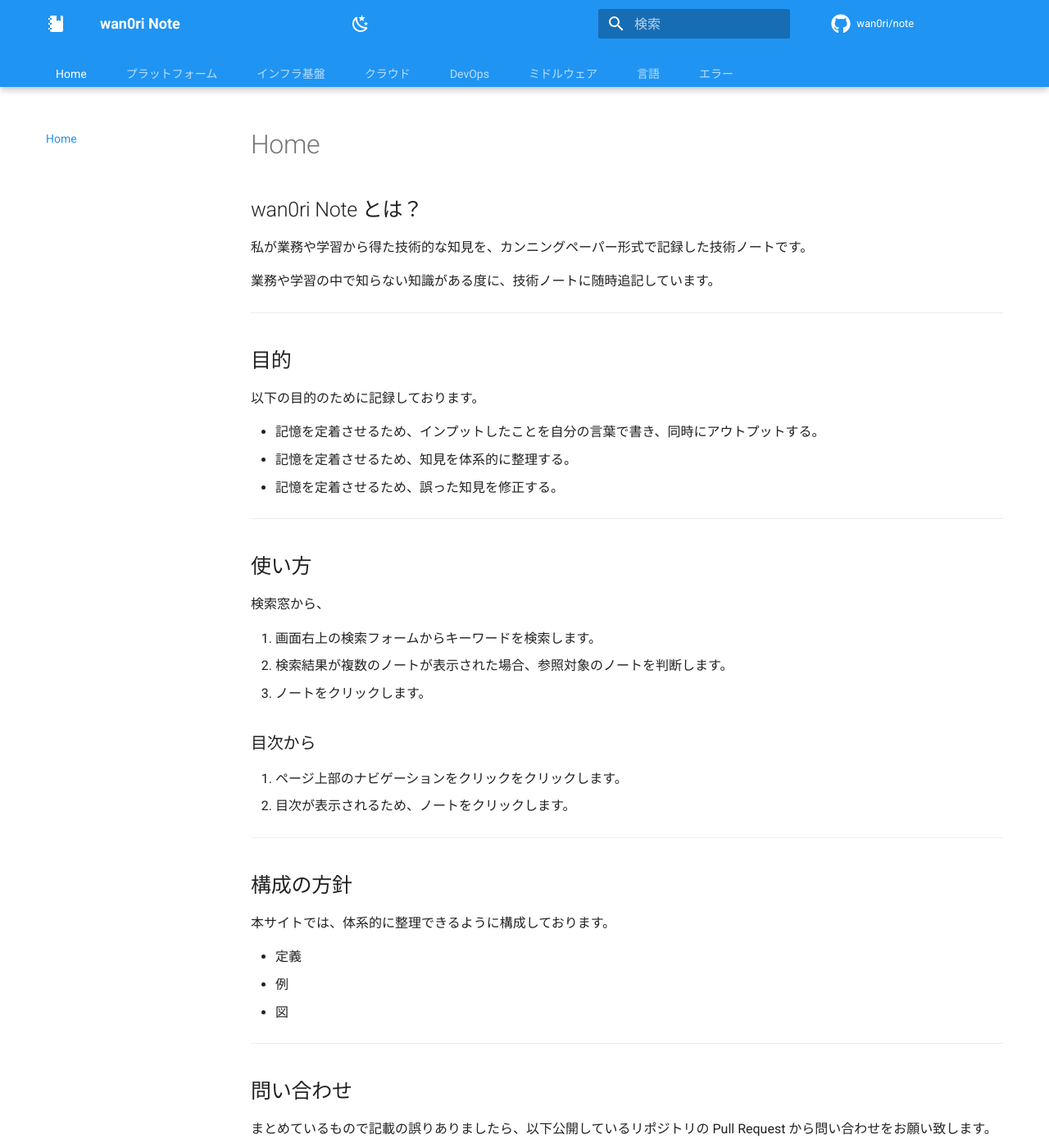
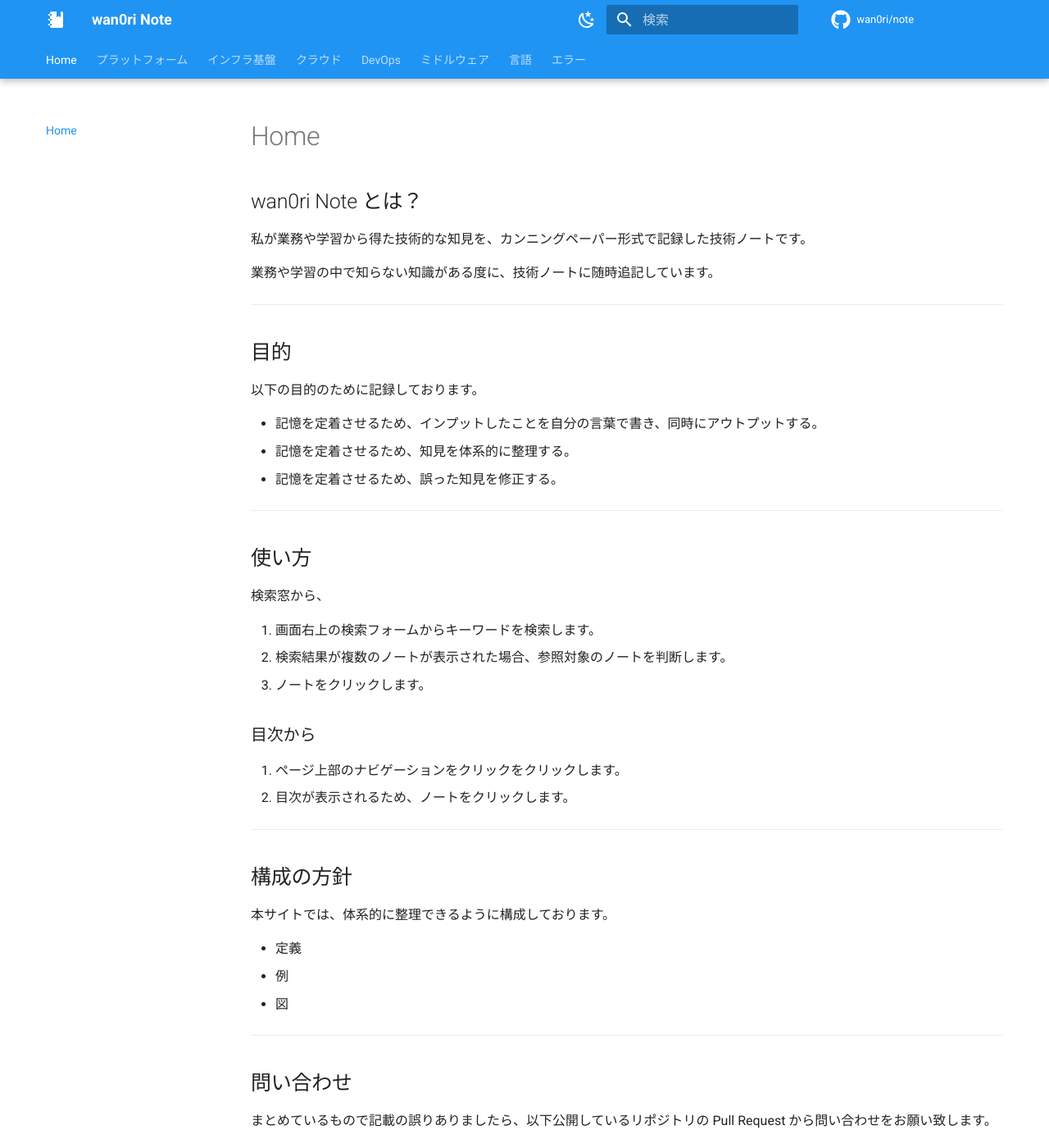
Before and after one commit to wan0ri/note, an MkDocs documentation site: the page built from docs/index.md, in a window 1280 px wide and 1400 px high. Shown: the whole window at 82% size. Built offline with MkDocs 1.6.1 and Material for MkDocs 9.7.7, drawn with Linux system fonts in a browser that asks for light colours; comment, search, counter and statistics services are not loaded.

Commit message:
feat: ヘッダー関連のカスタマイズを撤回し、デフォルトの構造に戻す

```diff
--- a/docs/stylesheets/extra.css
+++ b/docs/stylesheets/extra.css
@@ -20,38 +20,4 @@
 }
 .hero__buttons .md-button { margin-right: .4rem; }
 
-/* ------------------------- */
-/* Header compact + re-order (強制適用) */
-/* ------------------------- */
-/* デスクトップ時にタイトルを右上へ寄せ、検索の左隣に配置 */
-@media screen and (min-width: 64em) {
-  .md-header__inner { gap: .5rem; display: flex !important; }
-  .md-header__title { margin-right: auto !important; }
-  /* 検索欄を常時表示（右側） */
-  .header--compact .md-header__search-toggle { display: none !important; }
-  .header--compact .md-search {
-    position: static !important;
-    display: block !important;
-    transform: none !important;
-    visibility: visible !important;
-    opacity: 1 !important;
-    pointer-events: auto !important;
-    margin-left: .5rem !important;
-    max-width: 24rem !important;
-    flex: 0 1 24rem !important;
-  }
-  .header--compact .md-search__inner { box-shadow: none !important; background: transparent !important; }
-  .header--compact .md-search__overlay { display: none !important; }
-  .header--compact .md-search__form { width: 100% !important; }
-  .header--compact .md-search__input { width: 100% !important; }
-}
-
-/* ヘッダーとタブの縦スペースを少し圧縮 */
-@media screen and (min-width: 64em) {
-  .md-header__inner { padding-top: .25rem; padding-bottom: .25rem; }
-  .md-tabs { padding-top: 0; padding-bottom: 0; }
-  .md-tabs__link { padding: .35rem .6rem; }
-}
-
-/* 常時表示の検索フィールド（テンプレートオーバーライド版） */
-/* 旧指定は上記64emに統合 */
+/* （ヘッダー関連カスタマイズは撤回済み） */
--- a/mkdocs.yml
+++ b/mkdocs.yml
@@ -6,7 +6,6 @@
 theme:
   name: material
   language: ja
-  custom_dir: overrides
   features:
     - navigation.tracking
     - navigation.sections
--- a/overrides/partials/header.html
+++ /dev/null
@@ -1,67 +0,0 @@
-{#-
-  Header override: keep default Material structure, only add compact class and inline search usage.
--#}
-{% set class = "md-header header--compact" %}
-{% if "navigation.tabs.sticky" in features %}
-  {% set class = class ~ " md-header--shadow md-header--lifted" %}
-{% elif "navigation.tabs" not in features %}
-  {% set class = class ~ " md-header--shadow" %}
-{% endif %}
-<header class="{{ class }}" data-md-component="header">
-  <nav class="md-header__inner md-grid" aria-label="{{ lang.t('header') }}">
-    <a href="{{ config.extra.homepage | d(nav.homepage.url, true) | url }}" title="{{ config.site_name | e }}" class="md-header__button md-logo" aria-label="{{ config.site_name }}" data-md-component="logo">
-      {% include "partials/logo.html" %}
-    </a>
-    <label class="md-header__button md-icon" for="__drawer">
-      {% set icon = config.theme.icon.menu or "material/menu" %}
-      {% include ".icons/" ~ icon ~ ".svg" %}
-    </label>
-    <div class="md-header__title" data-md-component="header-title">
-      <div class="md-header__ellipsis">
-        <div class="md-header__topic">
-          <span class="md-ellipsis">{{ config.site_name }}</span>
-        </div>
-        <div class="md-header__topic" data-md-component="header-topic">
-          <span class="md-ellipsis">
-            {% if page.meta and page.meta.title %}
-              {{ page.meta.title }}
-            {% else %}
-              {{ page.title }}
-            {% endif %}
-          </span>
-        </div>
-      </div>
-    </div>
-    {% if config.theme.palette %}
-      {% if not config.theme.palette is mapping %}
-        {% include "partials/palette.html" %}
-      {% endif %}
-    {% endif %}
-    {% if not config.theme.palette is mapping %}
-      {% include "partials/javascripts/palette.html" %}
-    {% endif %}
-    {% if config.extra.alternate %}
-      {% include "partials/alternate.html" %}
-    {% endif %}
-    {% if "material/search" in config.plugins %}
-      {% set search = config.plugins["material/search"] | attr("config") %}
-      {% if search.enabled %}
-        <label class="md-header__button md-icon md-header__search-toggle" for="__search">
-          {% set icon = config.theme.icon.search or "material/magnify" %}
-          {% include ".icons/" ~ icon ~ ".svg" %}
-        </label>
-        {% include "partials/search.html" %}
-      {% endif %}
-    {% endif %}
-    {% if config.repo_url %}
-      <div class="md-header__source">
-        {% include "partials/source.html" %}
-      </div>
-    {% endif %}
-  </nav>
-  {% if "navigation.tabs.sticky" in features %}
-    {% if "navigation.tabs" in features %}
-      {% include "partials/tabs.html" %}
-    {% endif %}
-  {% endif %}
-</header>
```
